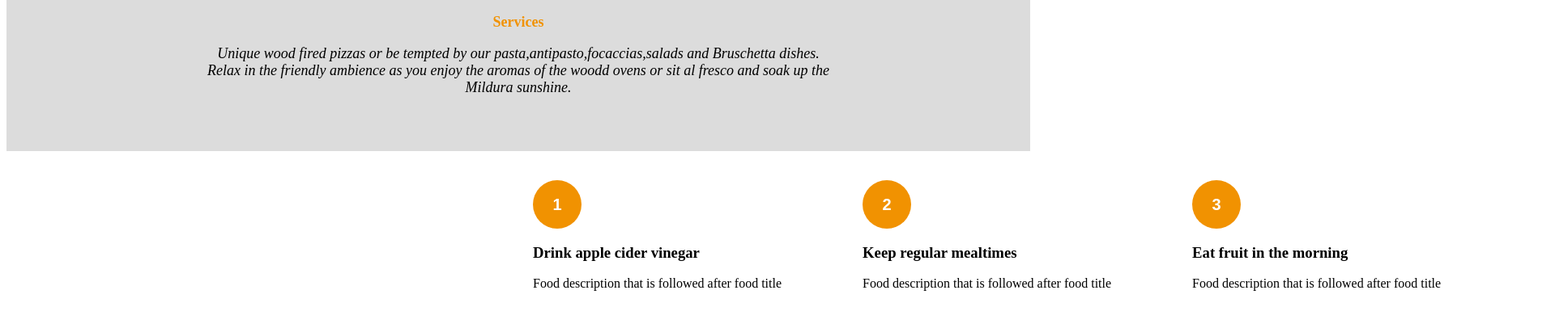
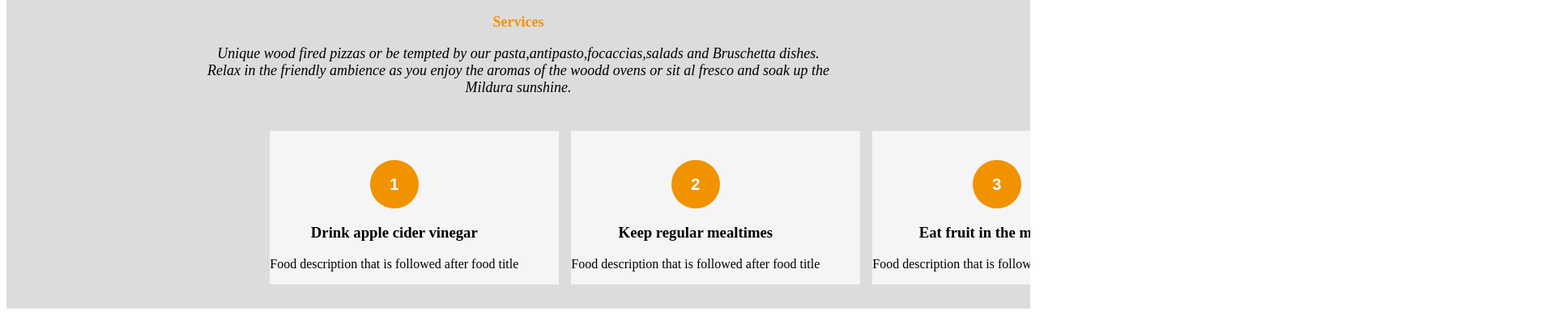
Before and after one commit to verowangari/Letuce--Eat, a plain HTML site: page index.html in a window 1280 px wide. Shown: the part 555-956 px from the top of the page at 81% size, 1920 px wide, since content can reach past the window. Drawn offline with Linux system fonts and the light colour scheme.

Commit message:
hide overflow and increase the padding of the second section

```diff
--- a/index.css
+++ b/index.css
@@ -74,6 +74,8 @@ text-transform: uppercase;}
 /* Styling for the first section ends here */
 .Second{
     background-color: gainsboro;
+    overflow: hidden;
+    padding-bottom: 30px;
 }
 .services{
     text-align: center;
@@ -82,7 +84,6 @@ text-transform: uppercase;}
 }
 .top {
     color: #f19201;
-
 
     font-size: large;
 }
@@ -93,14 +94,19 @@ text-transform: uppercase;}
 
 .instructions{
     width: 100%;
-    margin: 0 0 0 600px;
-    padding: 25px;
+    margin: 0  0 0 300px;
+    padding:2%;
+
+
 
 }
 .meal{ float: left;
     padding-top: 20px;
-    margin: 25px;
+    margin-right: 15px;
     padding-right: 50px;
+    border-radius: 1px;
+    background-color:whitesmoke;
+    text-align: center;
 
 }
 .meal button {
@@ -113,3 +119,4 @@ text-transform: uppercase;}
    font-size: 20px;
    border: none;
 }
+/* Styling for the second section ends here */
```
